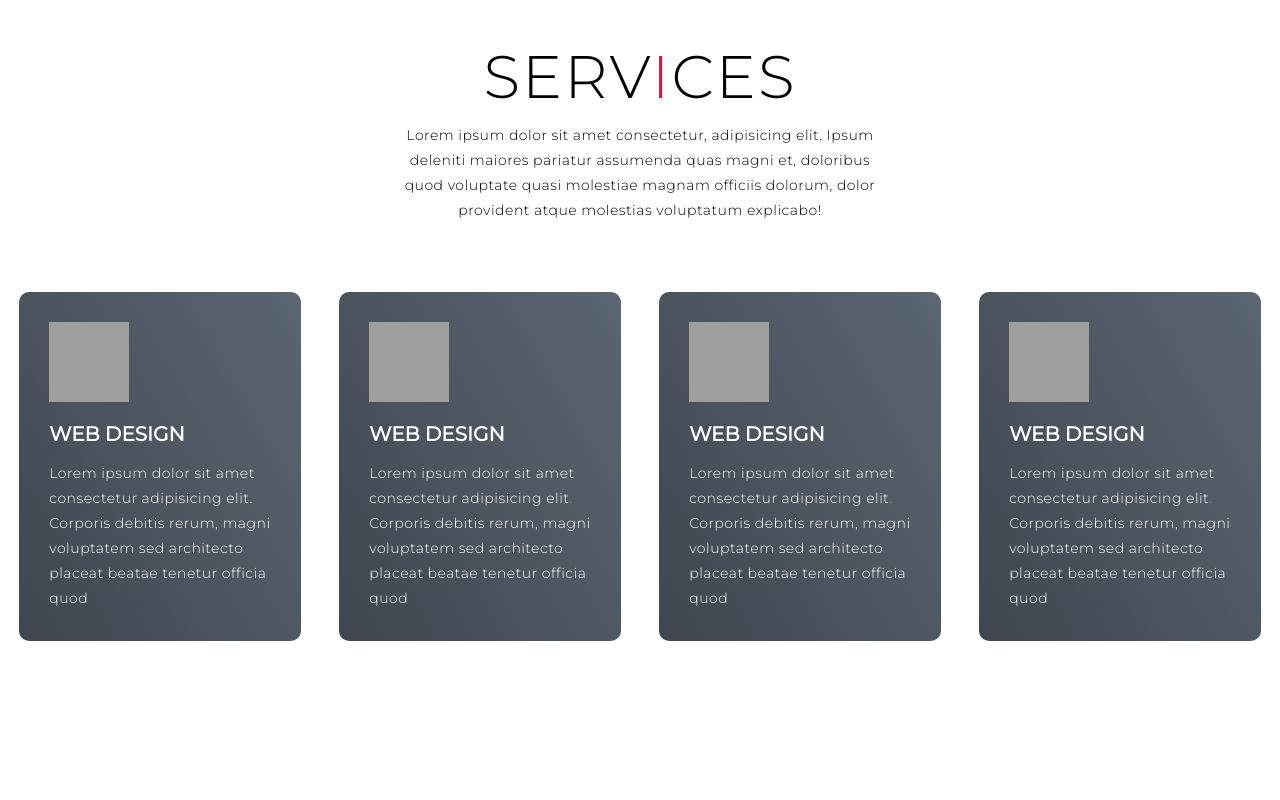
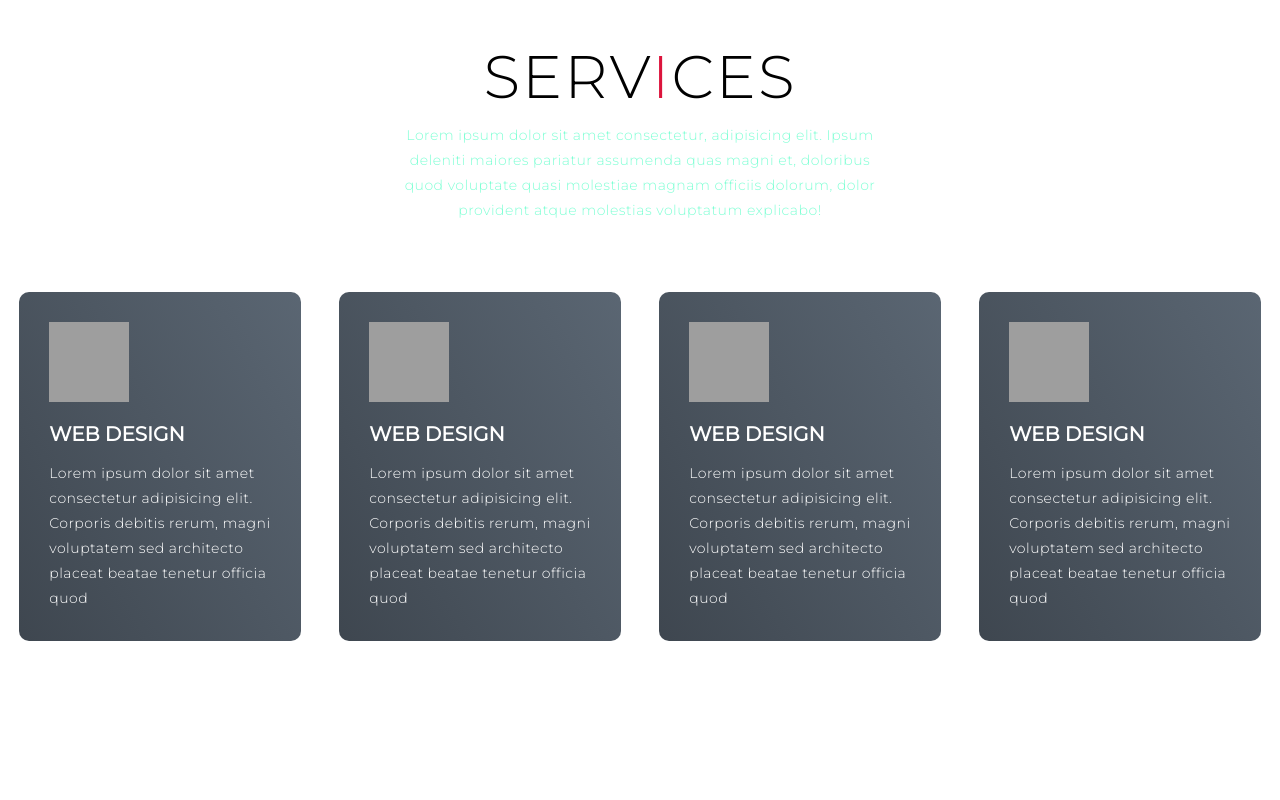
Before and after one commit to soniya979/one-page-project, a plain HTML site: page index.html in a window 1280 px wide. Shown: the part 860-1660 px from the top of the page. Drawn offline with Linux system fonts and the light colour scheme; grey boxes are pictures that could not be loaded; a script that the page names is missing.

Commit message:
update color of para

```diff
--- a/style.css
+++ b/style.css
@@ -25,7 +25,7 @@ img {
 	object-fit: cover;
 }
 p {
-	color: black;
+	color: Aquamarine;
 	font-size: 1.4rem;
 	margin-top: 5px;
 	line-height: 2.5rem;
```
